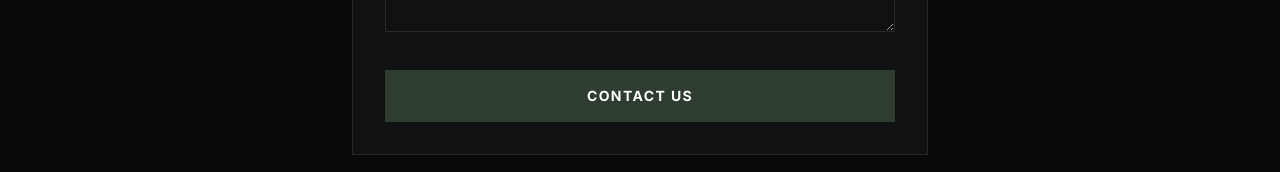
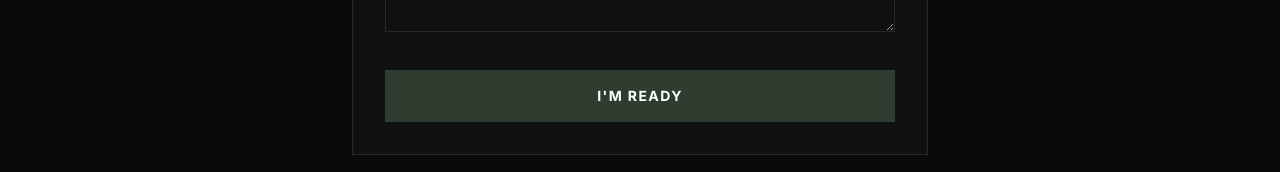
Before and after one commit to Zaggy887/FITNESS, a React (Vite) app: page / in a window 1280 px wide. Shown: the part 5470-5642 px from the top of the page. Built offline with nearby package versions, Linux system fonts and the light colour scheme.

Commit message:
Update contact form submit button text

```diff
--- a/src/components/ContactForm.tsx
+++ b/src/components/ContactForm.tsx
@@ -174,7 +174,7 @@ const ContactForm = () => {
                       Sending...
                     </>
                   ) : (
-                    'Contact Us'
+                    "I'M READY"
                   )}
                 </button>
               </div>
```
